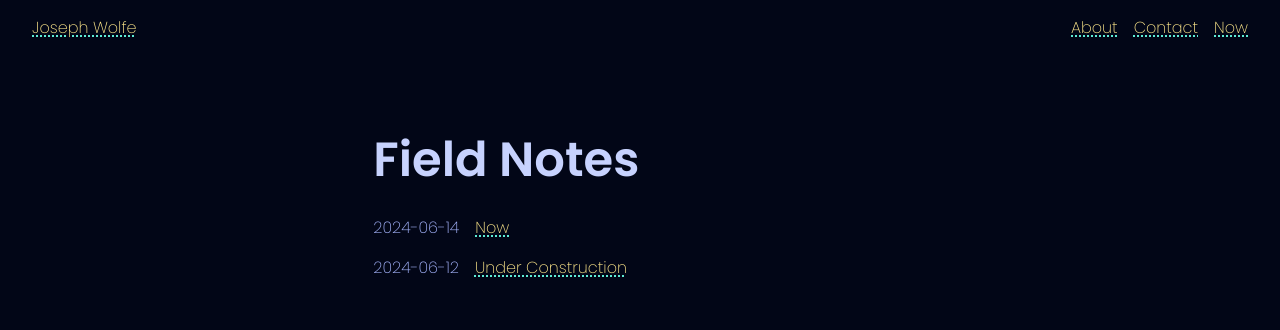
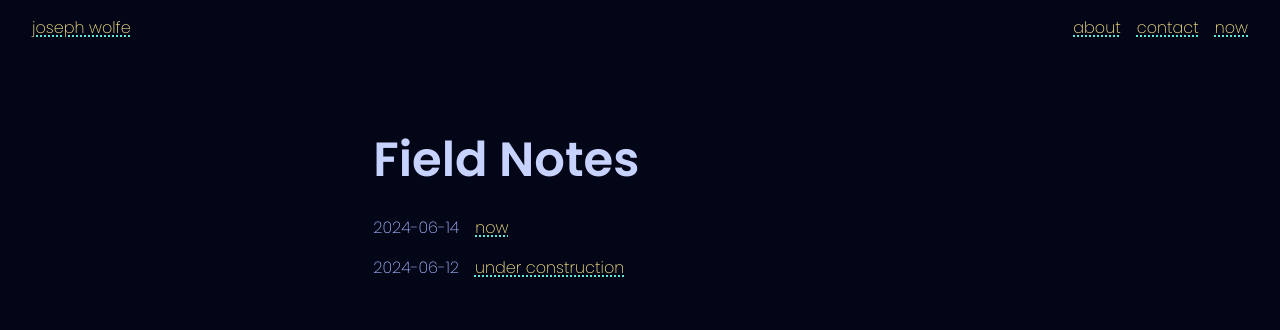
Before and after one commit to CharmedSatyr/personal-website, a Next.js app: page /field-notes in a window 1280 px wide. Shown: the top 330 px of the page. Built offline with nearby package versions, Linux system fonts and the light colour scheme.

Commit message:
Lowercase hyperlinks

```diff
--- a/css/tailwind.css
+++ b/css/tailwind.css
@@ -8,7 +8,7 @@
 	}
 
 	.hyperlink {
-		@apply text-secondary-700 underline decoration-accent-600 decoration-dotted decoration-2 underline-offset-2 dark:text-dark-secondary-200 dark:decoration-dark-accent-300;
+		@apply lowercase text-secondary-700 underline decoration-accent-600 decoration-dotted decoration-2 underline-offset-2 dark:text-dark-secondary-200 dark:decoration-dark-accent-300;
 	}
 
 	h1.title {
```
